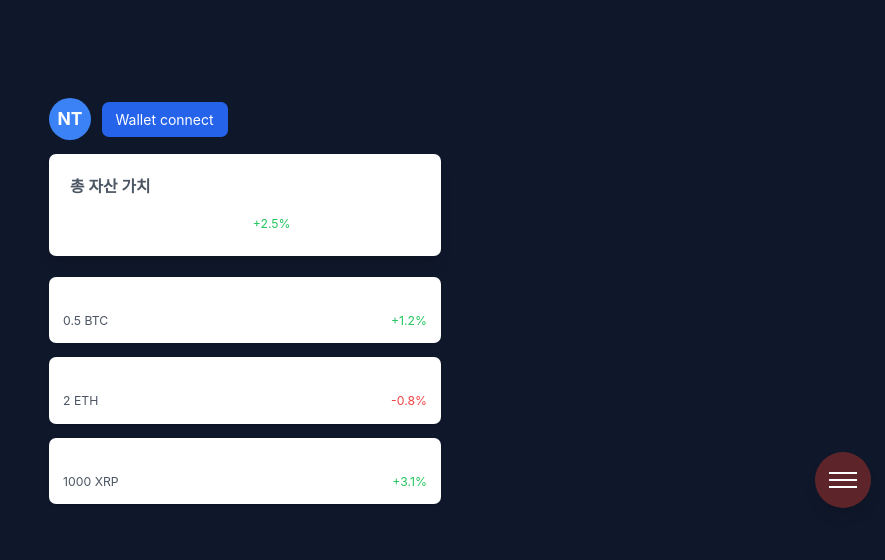
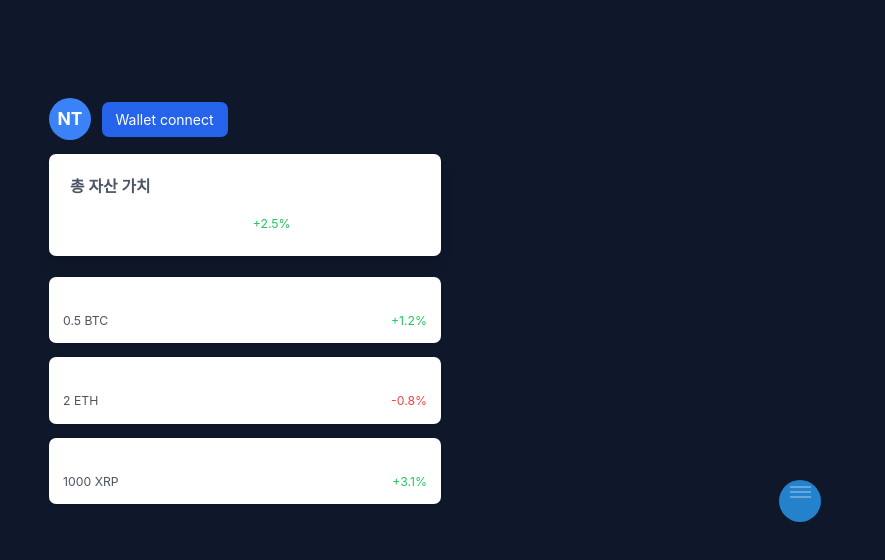
Before and after one commit to imsourceboom/nomorethink-front, a Next.js app: page / in a window 1280 px wide. Shown: the top 560 px of the page, without its empty margins (395-1280 px from the left). Built offline with nearby package versions, Linux system fonts and the light colour scheme.

Commit message:
feat: 플로팅 메뉴 애니메이션 개선

```diff
--- a/app/components/FloatingMenu.tsx
+++ b/app/components/FloatingMenu.tsx
@@ -2,6 +2,7 @@
 
 import { useState } from 'react';
 import { useRouter } from 'next/navigation';
+import Image from 'next/image';
 
 export default function FloatingMenu() {
     const [isOpen, setIsOpen] = useState(false);
@@ -16,97 +17,67 @@ export default function FloatingMenu() {
         setIsOpen(false);
     };
 
-    // 서브메뉴 버튼들의 위치를 계산하는 함수 (왼쪽 반원 배치)
-    const calculatePosition = (index: number, total: number) => {
-        const radius = 100; // 반원의 반지름 (120에서 100으로 감소)
-        // -90도에서 90도까지의 각도를 total-1 등분하여 계산 (왼쪽으로 반원)
-        const angle = (-Math.PI/2) + (Math.PI * (index / (total - 1)));
+    const calculatePosition = (index: number) => {
         return {
-            x: -radius * Math.cos(angle), // 왼쪽으로 펼쳐지는 반원
-            y: radius * Math.sin(angle)   // 위아래로 펼쳐지는 반원
+            transform: isOpen
+                ? `translateX(-${60 * (index + 1)}px) scale(1) rotate(360deg)`
+                : 'translateX(0) scale(0) rotate(0deg)',
+            opacity: isOpen ? 0.3 : 0,
+            transition: 'all 0.3s ease',
         };
     };
 
     return (
-        <div className="fixed right-4 top-[60%] -translate-y-1/2 z-50">
-            {/* 서브메뉴 */}
-            <div className={`absolute transition-all duration-300 ${isOpen ? 'opacity-100 scale-100' : 'opacity-0 scale-0 pointer-events-none'}`}>
-                {/* 홈 버튼 */}
+        <div className="fixed right-[5%] top-[60%] z-50">
+            <div className="relative">
                 <button
-                    onClick={() => handleNavigation('/')}
-                    className="absolute w-16 h-16 rounded-full shadow-lg flex items-center justify-center hover:scale-110 transition-transform"
-                    style={{
-                        transform: isOpen ? `translate(${calculatePosition(0, 4).x}px, ${calculatePosition(0, 4).y}px)` : 'translate(0, 0)',
-                        transition: 'transform 0.3s ease-out',
-                        backgroundColor: '#F5EE9E80' // 50% 투명도
-                    }}
+                    onClick={handleClick}
+                    className={`relative flex h-12 w-12 cursor-pointer items-center justify-center rounded-full bg-[#2481cc] transition-all duration-300 ${
+                        isOpen ? 'scale-[0.9]' : ''
+                    }`}
                 >
-                    <svg className="w-8 h-8 text-white" fill="none" viewBox="0 0 24 24" stroke="currentColor">
-                        <path strokeLinecap="round" strokeLinejoin="round" strokeWidth={2} d="M3 12l2-2m0 0l7-7 7 7M5 10v10a1 1 0 001 1h3m10-11l2 2m-2-2v10a1 1 0 01-1 1h-3m-6 0a1 1 0 001-1v-4a1 1 0 011-1h2a1 1 0 011 1v4a1 1 0 001 1m-6 0h6" />
-                    </svg>
+                    <div className="flex h-6 w-6 flex-col items-center justify-center">
+                        <span
+                            className={`absolute h-[2px] w-6 bg-white transition-all duration-300 ${
+                                isOpen ? 'top-[11px] rotate-45' : 'top-[6px]'
+                            }`}
+                            style={{ opacity: 0.3 }}
+                        />
+                        <span
+                            className={`absolute h-[2px] w-6 bg-white transition-all duration-300 ${
+                                isOpen ? 'opacity-0' : 'top-[11px]'
+                            }`}
+                            style={{ opacity: 0.3 }}
+                        />
+                        <span
+                            className={`absolute h-[2px] w-6 bg-white transition-all duration-300 ${
+                                isOpen ? 'top-[11px] -rotate-45' : 'top-[16px]'
+                            }`}
+                            style={{ opacity: 0.3 }}
+                        />
+                    </div>
                 </button>
 
-                {/* 자동매수 버튼 */}
                 <button
                     onClick={() => handleNavigation('/add')}
-                    className="absolute w-16 h-16 rounded-full shadow-lg flex items-center justify-center hover:scale-110 transition-transform"
-                    style={{
-                        transform: isOpen ? `translate(${calculatePosition(1, 4).x}px, ${calculatePosition(1, 4).y}px)` : 'translate(0, 0)',
-                        transition: 'transform 0.3s ease-out',
-                        backgroundColor: '#3B8EA580' // 50% 투명도
-                    }}
+                    className="absolute right-0 top-0 flex h-12 w-12 items-center justify-center rounded-full bg-[#2481cc]"
+                    style={calculatePosition(0)}
                 >
-                    <svg className="w-8 h-8 text-white" fill="none" viewBox="0 0 24 24" stroke="currentColor">
-                        <path strokeLinecap="round" strokeLinejoin="round" strokeWidth={2} d="M12 4v16m8-8H4" />
-                    </svg>
+                    <div className="flex h-6 w-6 items-center justify-center">
+                        <Image src="/plus.svg" alt="plus" width={6} height={6} />
+                    </div>
                 </button>
 
-                {/* 지갑 버튼 */}
                 <button
                     onClick={() => handleNavigation('/wallet')}
-                    className="absolute w-16 h-16 rounded-full shadow-lg flex items-center justify-center hover:scale-110 transition-transform"
-                    style={{
-                        transform: isOpen ? `translate(${calculatePosition(2, 4).x}px, ${calculatePosition(2, 4).y}px)` : 'translate(0, 0)',
-                        transition: 'transform 0.3s ease-out',
-                        backgroundColor: '#1465A280' // 50% 투명도
-                    }}
+                    className="absolute right-0 top-0 flex h-12 w-12 items-center justify-center rounded-full bg-[#2481cc]"
+                    style={calculatePosition(1)}
                 >
-                    <svg className="w-8 h-8 text-white" fill="none" viewBox="0 0 24 24" stroke="currentColor">
-                        <path strokeLinecap="round" strokeLinejoin="round" strokeWidth={2} d="M3 10h18M7 15h1m4 0h1m-7 4h12a3 3 0 003-3V8a3 3 0 00-3-3H6a3 3 0 00-3 3v8a3 3 0 003 3z" />
-                    </svg>
-                </button>
-
-                {/* 설정 버튼 */}
-                <button
-                    onClick={() => handleNavigation('/settings')}
-                    className="absolute w-16 h-16 rounded-full shadow-lg flex items-center justify-center hover:scale-110 transition-transform"
-                    style={{
-                        transform: isOpen ? `translate(${calculatePosition(3, 4).x}px, ${calculatePosition(3, 4).y}px)` : 'translate(0, 0)',
-                        transition: 'transform 0.3s ease-out',
-                        backgroundColor: '#F49E4C80' // 50% 투명도
-                    }}
-                >
-                    <svg className="w-8 h-8 text-white" fill="none" viewBox="0 0 24 24" stroke="currentColor">
-                        <path strokeLinecap="round" strokeLinejoin="round" strokeWidth={2} d="M10.325 4.317c.426-1.756 2.924-1.756 3.35 0a1.724 1.724 0 002.573 1.066c1.543-.94 3.31.826 2.37 2.37a1.724 1.724 0 001.065 2.572c1.756.426 1.756 2.924 0 3.35a1.724 1.724 0 00-1.066 2.573c.94 1.543-.826 3.31-2.37 2.37a1.724 1.724 0 00-2.572 1.065c-.426 1.756-2.924 1.756-3.35 0a1.724 1.724 0 00-2.573-1.066c-1.543.94-3.31-.826-2.37-2.37a1.724 1.724 0 00-1.065-2.572c-1.756-.426-1.756-2.924 0-3.35a1.724 1.724 0 001.066-2.573c-.94-1.543.826-3.31 2.37-2.37.996.608 2.296.07 2.572-1.065z" />
-                        <path strokeLinecap="round" strokeLinejoin="round" strokeWidth={2} d="M15 12a3 3 0 11-6 0 3 3 0 016 0z" />
-                    </svg>
+                    <div className="flex h-6 w-6 items-center justify-center">
+                        <Image src="/wallet.svg" alt="wallet" width={6} height={6} />
+                    </div>
                 </button>
             </div>
-
-            {/* 메인 토글 버튼 */}
-            <button
-                onClick={handleClick}
-                className="w-16 h-16 rounded-full shadow-lg flex items-center justify-center transition-all duration-300 hover:scale-110"
-                style={{
-                    backgroundColor: '#AB342880' // 50% 투명도
-                }}
-            >
-                <div className="w-8 h-8 relative flex items-center justify-center">
-                    <span className={`absolute h-0.5 bg-white transform transition-all duration-300 ${isOpen ? 'w-8 rotate-45' : 'w-8 -translate-y-2'}`} />
-                    <span className={`absolute h-0.5 bg-white w-8 transform transition-all duration-300 ${isOpen ? 'opacity-0' : 'opacity-100'}`} />
-                    <span className={`absolute h-0.5 bg-white transform transition-all duration-300 ${isOpen ? 'w-8 -rotate-45' : 'w-8 translate-y-2'}`} />
-                </div>
-            </button>
         </div>
     );
 }
```
